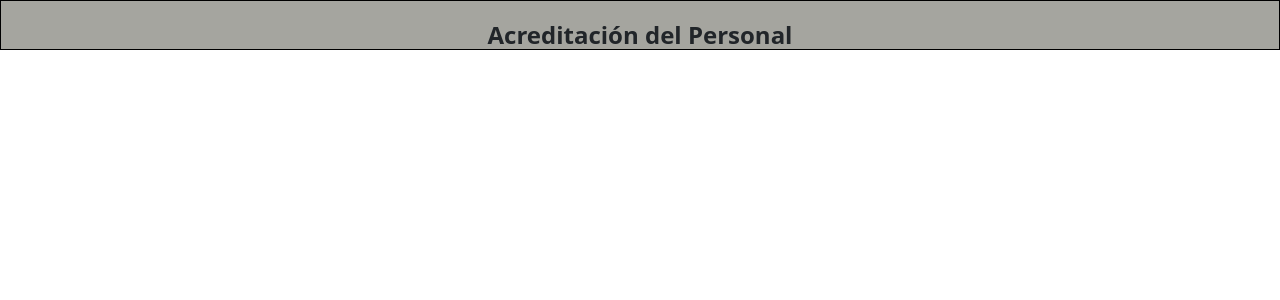
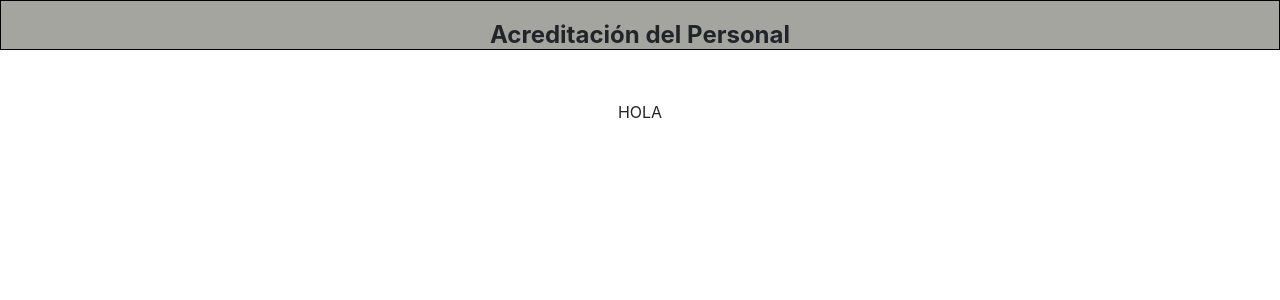
Before and after one commit to lcastillo1486/bk_acreditaciones, a Django app: template eventos/templates/acredpersonalmovil.html in a window 1280 px wide. Shown: the top 300 px of the page. Run offline with Django 4.2, Linux system fonts and the light colour scheme; the template is opened without the code that fills it, so the values that code supplies are empty; some libraries are stand-ins or nearby versions.

Commit message:
prueba90

```diff
--- a/eventos/templates/acredpersonalmovil.html
+++ b/eventos/templates/acredpersonalmovil.html
@@ -1,7 +1,6 @@
 <!DOCTYPE html>
 <html>
-<link href="https://cdn.jsdelivr.net/npm/bootstrap@5.3.0-alpha1/dist/css/bootstrap.min.css" rel="stylesheet"
-    integrity="sha384-GLhlTQ8iRABdZLl6O3oVMWSktQOp6b7In1Zl3/Jr59b6EGGoI1aFkw7cmDA6j6gD" crossorigin="anonymous">
+    <link rel="stylesheet" href="https://maxcdn.bootstrapcdn.com/bootstrap/4.5.2/css/bootstrap.min.css">
 {% load static %}
 
 <head>
@@ -139,6 +138,10 @@
             margin-left: 20px;
         }
 
+        .container {
+      margin-top: 50px;
+    }
+
         @keyframes blink {
             0% {
                 opacity: 0;
@@ -176,6 +179,18 @@
             <h4>Acreditación del Personal
         </b></h4>
     </div>
+
+        <div class="container d-flex justify-content-center align-items-center">
+
+            <div class="row">
+                <div class="col text-center">
+
+                        HOLA
+
+                </div>
+            </div>
+
+        </div>
 
 
 
@@ -220,6 +235,9 @@
         });
 
     </script>
+    <script src="https://code.jquery.com/jquery-3.5.1.slim.min.js"></script>
+    <script src="https://cdn.jsdelivr.net/npm/@popperjs/core@2.0.9/dist/umd/popper.min.js"></script>
+    <script src="https://maxcdn.bootstrapcdn.com/bootstrap/4.5.2/js/bootstrap.min.js"></script>
 </body>
 
 </html>
```
